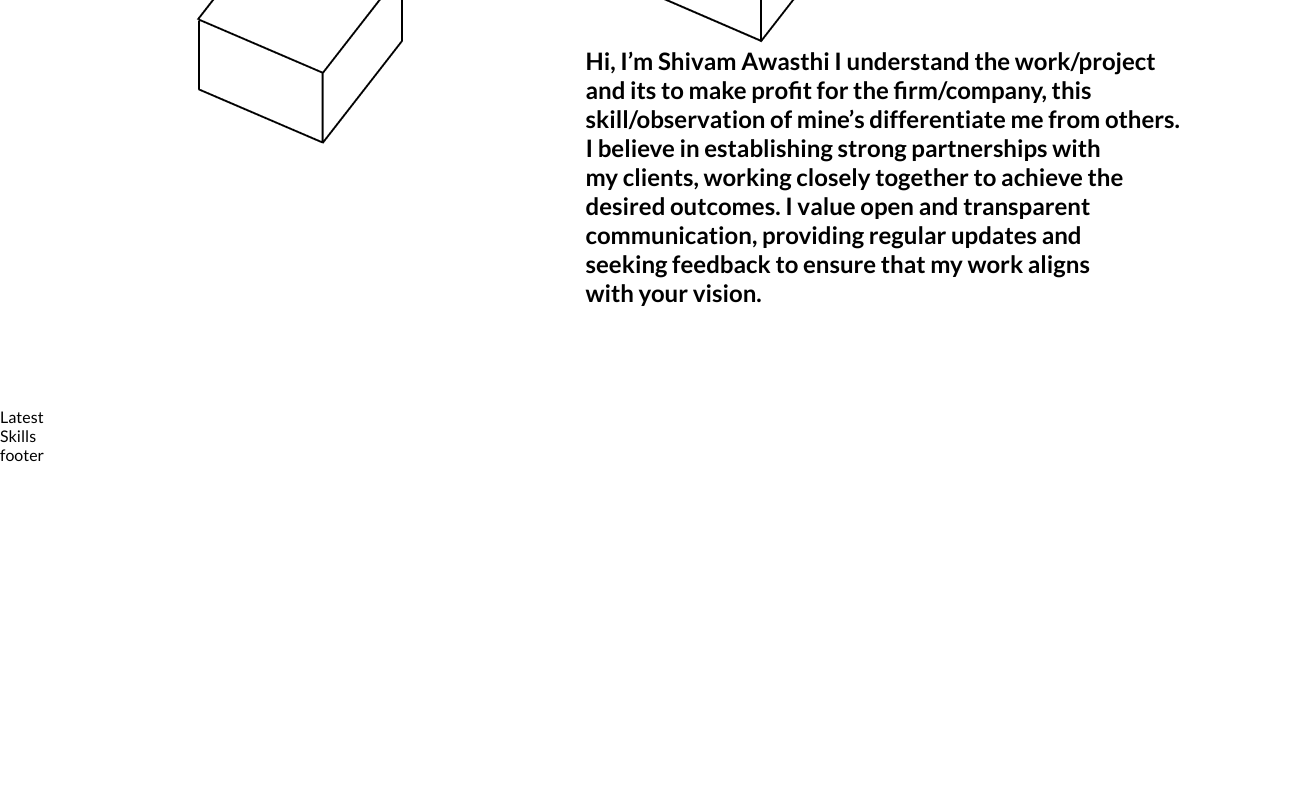
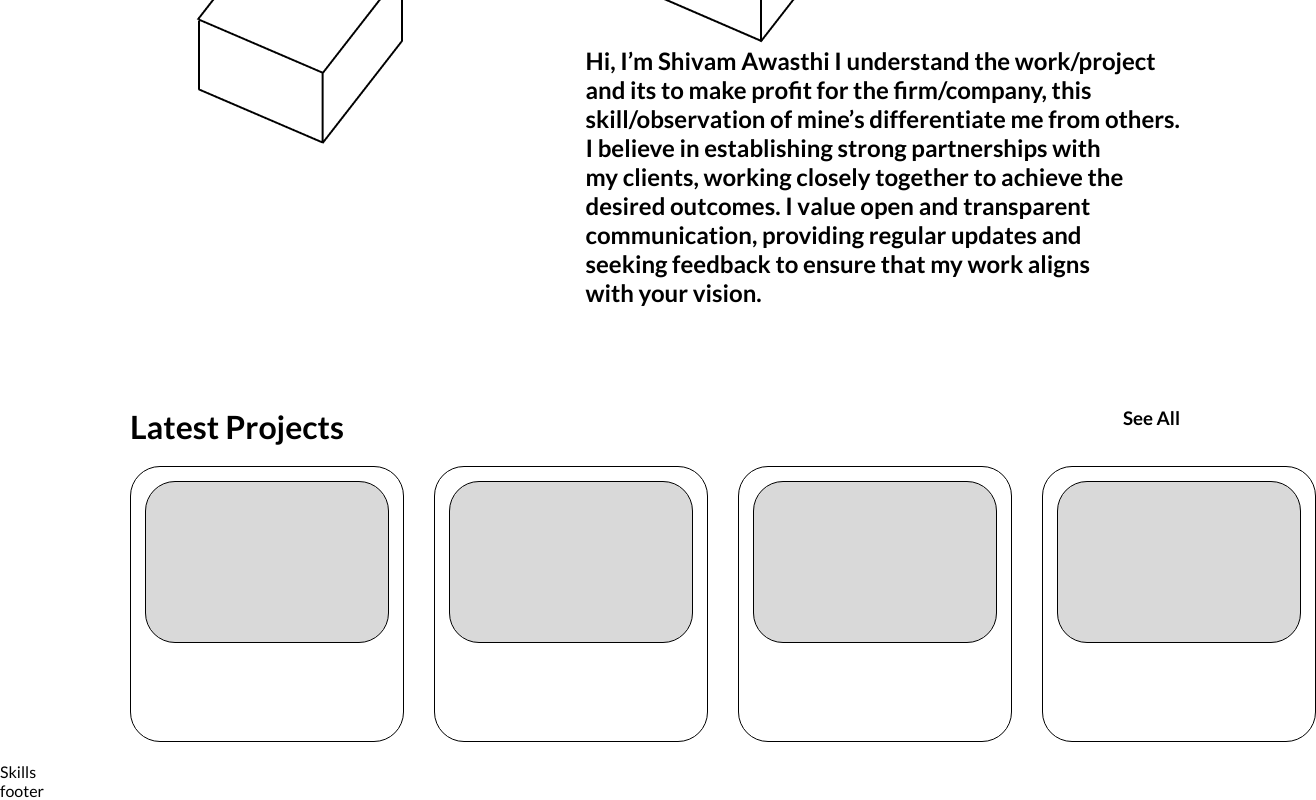
Before and after one commit to Shivam-hits/Portfolio, a React (Create React App) app in the folder frontend/: page / in a window 1280 px wide. Shown: the part 910-1710 px from the top of the page, 1316 px wide, since content can reach past the window. Before the commit the page ends 1374 px from the top, so only its background shows below. Built offline with nearby package versions, Linux system fonts and the light colour scheme.

Commit message:
completed latest project structure

```diff
--- a/frontend/src/components/box/box.jsx
+++ b/frontend/src/components/box/box.jsx
@@ -5,7 +5,7 @@ import Open from "../../image/open_box.png"
 function Box() {
   return (
     <div className='Aboutme_container'>
-      <p className='about_me'>Me on web projects</p>
+      <p className='about_me'>What I can do</p>
 
       <div className='about_parent_container'>
 
--- a/frontend/src/components/latest/latest.css
+++ b/frontend/src/components/latest/latest.css
@@ -0,0 +1,27 @@
+.Latest_projects{
+    margin: 0 0 0 130px;
+}
+.project_cards{
+    margin: 20px 30px 20px 0;
+    height: 274px;
+    width: 274px;
+    border: 1px solid black;
+    border-radius: 30px;
+}
+.project_cards_image{
+    background-color: #D9D9D9;
+    height: 160px;
+    width: 242px;
+    border: 1px solid black;
+    border-radius: 30px;
+    margin: 14px;
+}
+.project_desc{
+    display: flex;
+    justify-content: space-between;
+    margin: 0 100px 0 0;
+}
+.project_container{
+    display: flex;
+    justify-content: space-evenly;
+}
--- a/frontend/src/components/latest/latest.jsx
+++ b/frontend/src/components/latest/latest.jsx
@@ -1,9 +1,43 @@
 import React from 'react'
-
+import "./latest.css"
 function Latest() {
   return (
-    <div>
-      Latest
+    <div className='Latest_projects'>
+      <div className='project_desc'>
+      <h1>Latest Projects</h1>
+      <h3 >See All</h3>
+      </div>
+
+      <div className='project_container'>  {/*   project card container */}
+
+
+        {/*   project cards  */}
+
+        <div className='project_cards'>
+          <div className='project_cards_image'>
+
+          </div>
+        </div>
+        <div className='project_cards'>
+          <div className='project_cards_image'>
+
+          </div>
+        </div>
+        <div className='project_cards'>
+          <div className='project_cards_image'>
+
+          </div>
+        </div>
+        <div className='project_cards'>
+          <div className='project_cards_image'>
+
+          </div>
+        </div>
+
+
+
+      </div>
+
     </div>
   )
 }
```
